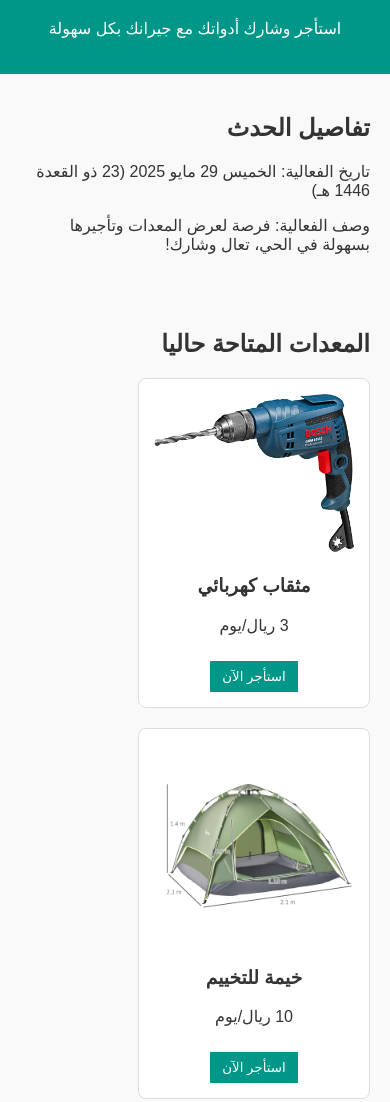
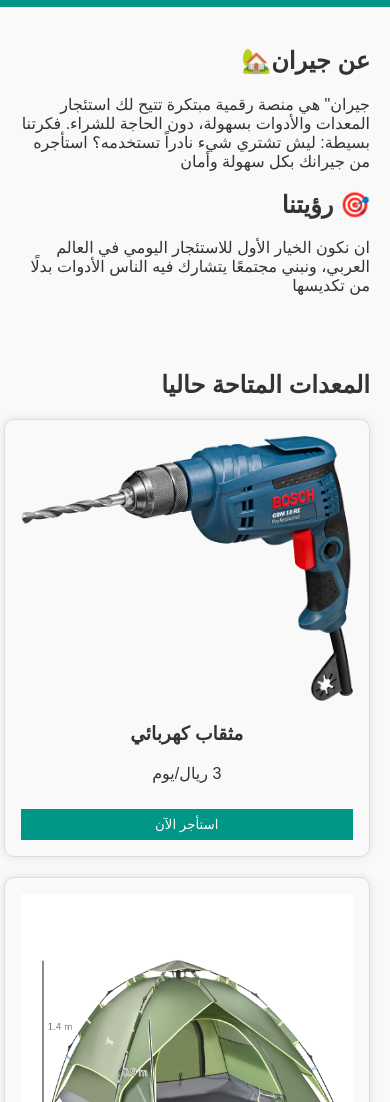
Before and after one commit to jiran-rental/Jiran, a plain HTML site: page index.html in a window 390 px wide. Shown: the part 334-1436 px from the top of the page. Drawn offline with Linux system fonts and the light colour scheme.

Commit message:
Add files via upload

```diff
--- a/index.html
+++ b/index.html
@@ -6,6 +6,7 @@
   <title>تأجير معدات الجيران</title>
   <link rel="stylesheet" href="style.css" />
 </head>
+
 <body>
   <header>
     <img src="شعار جيران.png" alt="شعار جيران" class="logo" />
@@ -14,9 +15,11 @@
   </header>
 
   <section>
-    <h2>تفاصيل الحدث</h2>
-    <p>تاريخ الفعالية: الخميس 29 مايو 2025 (23 ذو القعدة 1446 هـ)</p>
-    <p>وصف الفعالية: فرصة لعرض المعدات وتأجيرها بسهولة في الحي، تعال وشارك!</p>
+    <h2>عن جيران🏡</h2>
+    <p>جيران" هي منصة رقمية مبتكرة تتيح لك استئجار المعدات والأدوات بسهولة، دون الحاجة للشراء.
+فكرتنا بسيطة: ليش تشتري شيء نادراً تستخدمه؟ استأجره من جيرانك بكل سهولة وأمان</p>
+    <h2>🎯 رؤيتنا</h2>
+    <p>ان نكون الخيار الأول للاستئجار اليومي في العالم العربي، ونبني مجتمعًا يتشارك فيه الناس الأدوات بدلًا من تكديسها</p>
   </section>
 
   <section>
--- a/style.css
+++ b/style.css
@@ -84,3 +84,68 @@ body {
     font-size: 24px;
     cursor: pointer;
   }
+
+
+
+
+  /* جعل الصفحة تستجيب لأحجام الشاشات المختلفة */
+
+.product-list {
+  display: flex;
+  flex-wrap: wrap;
+  gap: 20px;
+  justify-content: center;
+}
+
+.product-card {
+  width: 300px;
+  background-color: #f9f9f9;
+  padding: 1rem;
+  text-align: center;
+  border-radius: 10px;
+  box-shadow: 0 0 10px rgba(0,0,0,0.1);
+}
+
+/* استجابة للهواتف */
+@media (max-width: 768px) {
+  header h1 {
+    font-size: 1.5rem;
+  }
+
+  header p {
+    font-size: 1rem;
+  }
+
+  .product-card {
+    width: 90%;
+  }
+
+  .modal-content {
+    width: 90%;
+  }
+}
+
+/* استجابة للشاشات الصغيرة جداً */
+@media (max-width: 480px) {
+  header h1 {
+    font-size: 1.2rem;
+  }
+
+  .product-list {
+    flex-direction: column;
+    align-items: center;
+  }
+
+  .product-card {
+    width: 95%;
+  }
+
+  #rental-days {
+    width: 100%;
+  }
+
+  button {
+    width: 100%;
+    margin-top: 10px;
+  }
+}
```
